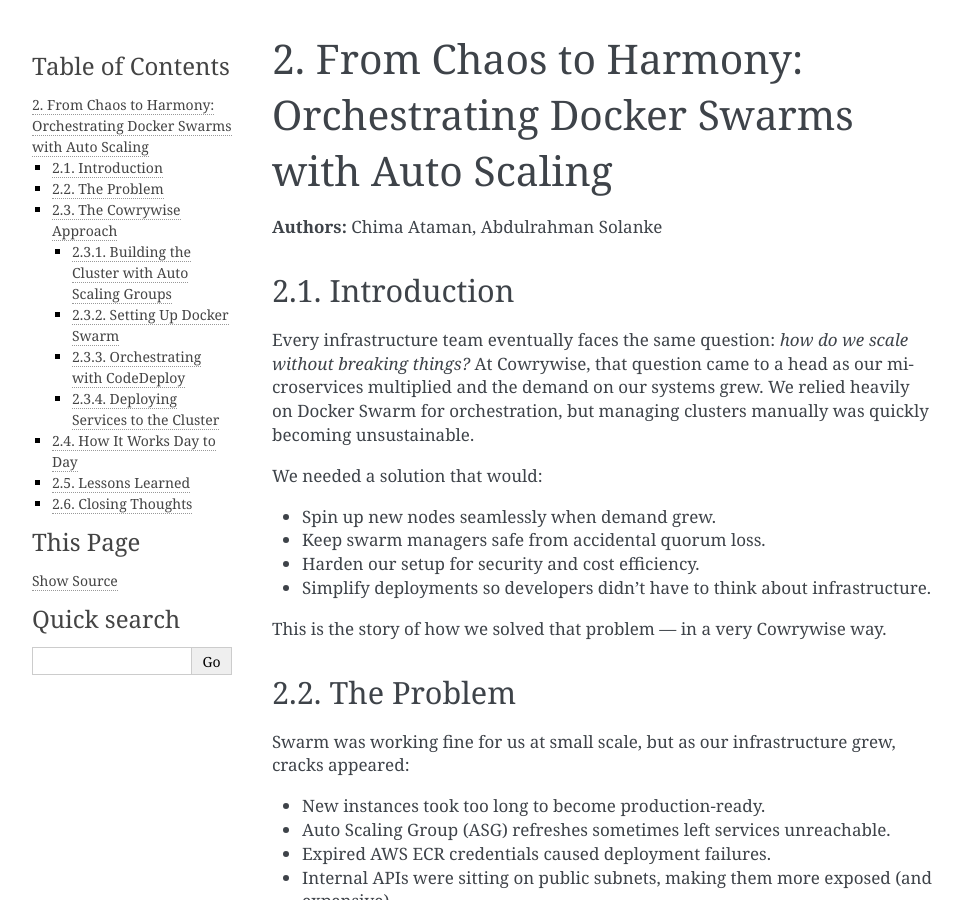
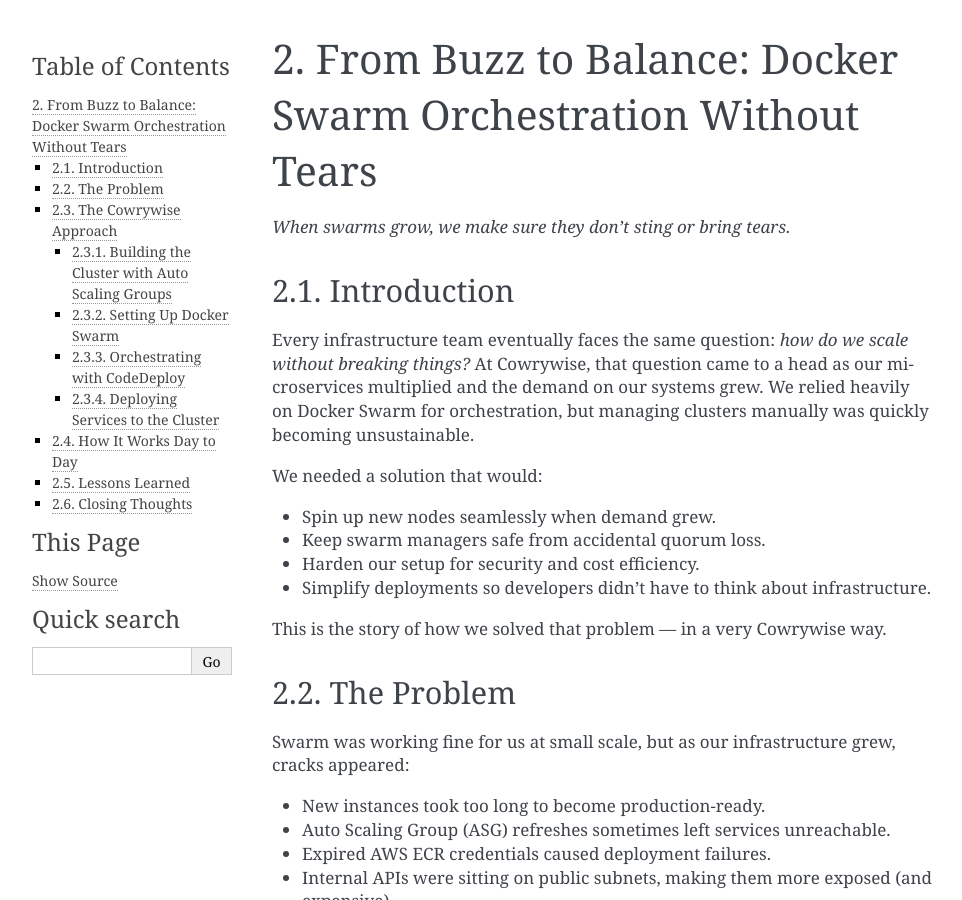
Before and after one commit to cAtaman/blog, a Sphinx documentation site: the page built from source/swarm_clusters.rst, in a window 1280 px wide and 900 px high. Shown: the whole window, without its empty margins (148-1110 px from the left). Built offline with Sphinx 7.4.7, drawn with Linux system fonts in a browser that asks for light colours.

Commit message:
title v3

```diff
--- a/source/swarm_clusters.rst
+++ b/source/swarm_clusters.rst
@@ -1,7 +1,8 @@
-From Chaos to Harmony: Orchestrating Docker Swarms with Auto Scaling
-====================================================================
+From Buzz to Balance: Docker Swarm Orchestration Without Tears
+==============================================================
 
-**Authors:** Chima Ataman, Abdulrahman Solanke
+*When swarms grow, we make sure they don’t sting or bring tears.*
+
 
 Introduction
 ------------
```
